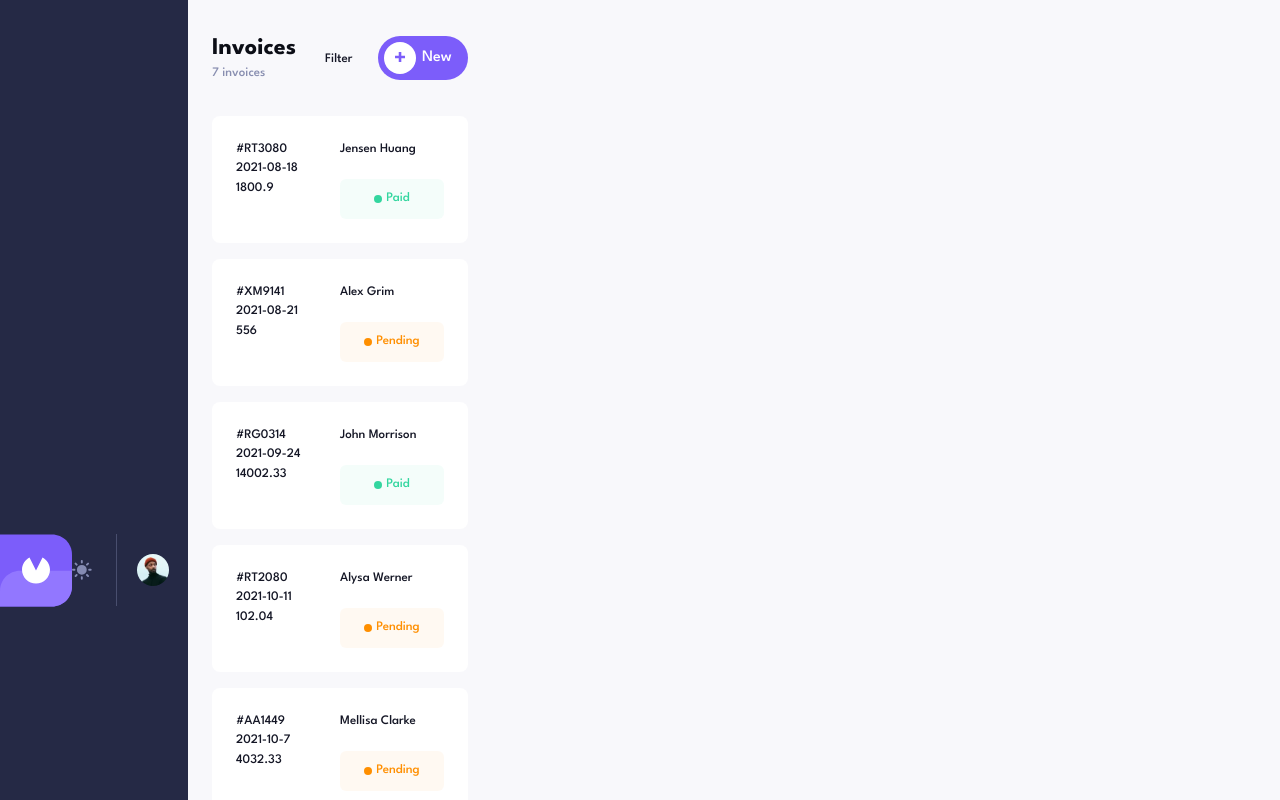
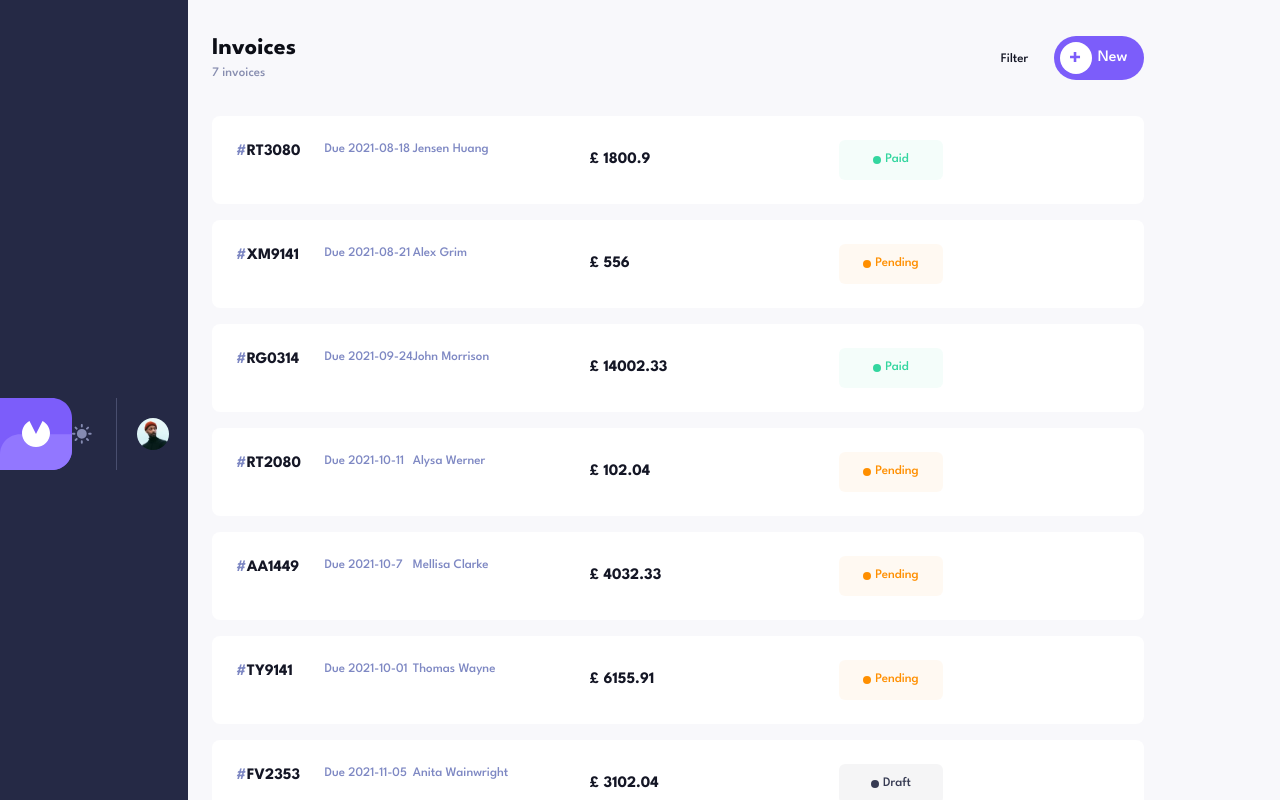
Before and after one commit to Mariia22/invoice-app, a Next.js app in the folder invoice-app/: page / in a window 1280 px wide. Shown: the top 800 px of the page. Built offline with nearby package versions, Linux system fonts and the light colour scheme.

Commit message:
style: invoice card

```diff
--- a/invoice-app/src/app/ui/invoices/InvoiceCard.tsx
+++ b/invoice-app/src/app/ui/invoices/InvoiceCard.tsx
@@ -4,13 +4,16 @@ import InvoiceStatus from "./InvoiceStatus";
 
 export default function InvoiceCard({ id, clientName, createdAt, total, status }: Invoice) {
   return (
-    <section className="grid grid-cols-2 mb-4 px-6 py-6 bg-text rounded-lg dark:bg-cardColor dark:text-text">
-      <div className="flex flex-col justify-between">
-        <h2>#{id}</h2>
-        <p>{createdAt}</p>
+    <section className="grid grid-cols-2 mb-4 px-6 py-6 bg-text rounded-lg dark:bg-cardColor dark:text-text md:grid-cols-5 md:grid-rows-1">
+      <div className="grid grid-cols-1 justify-between place-items-start md:grid-cols-2">
+        <p className="font-bold text-base">
+          <span className="text-secondary">#</span>
+          {id}
+        </p>
+        <p className="text-secondary pt-6 md:pt-0">Due {createdAt}</p>
       </div>
-      <p>{clientName}</p>
-      <p>{total}</p>
+      <div className="text-secondary justify-self-end md:justify-self-auto">{clientName}</div>
+      <p className="font-bold text-base pt-2">£ {total}</p>
       <InvoiceStatus status={status} />
     </section>)
 }
--- a/invoice-app/src/app/ui/invoices/InvoiceStatus.tsx
+++ b/invoice-app/src/app/ui/invoices/InvoiceStatus.tsx
@@ -12,7 +12,7 @@ export default function InvoiceStatus({ status }: { status: string }) {
     color = "text-draftColor"
   }
 
-  return (<div className={`flex items-center justify-center w-[104px] h-[40px] ${bgColor} bg-opacity-5 rounded-md`}>
+  return (<div className={`flex items-center justify-center justify-self-end w-[104px] h-[40px] ${bgColor} bg-opacity-5 rounded-md`}>
     <div className="flex items-center justify-center">
       <div className={`w-2 h-2 rounded-full ${bgColor} mr-1`}></div>
       <p className={`${color} first-letter:uppercase`}>{status}</p>
```
